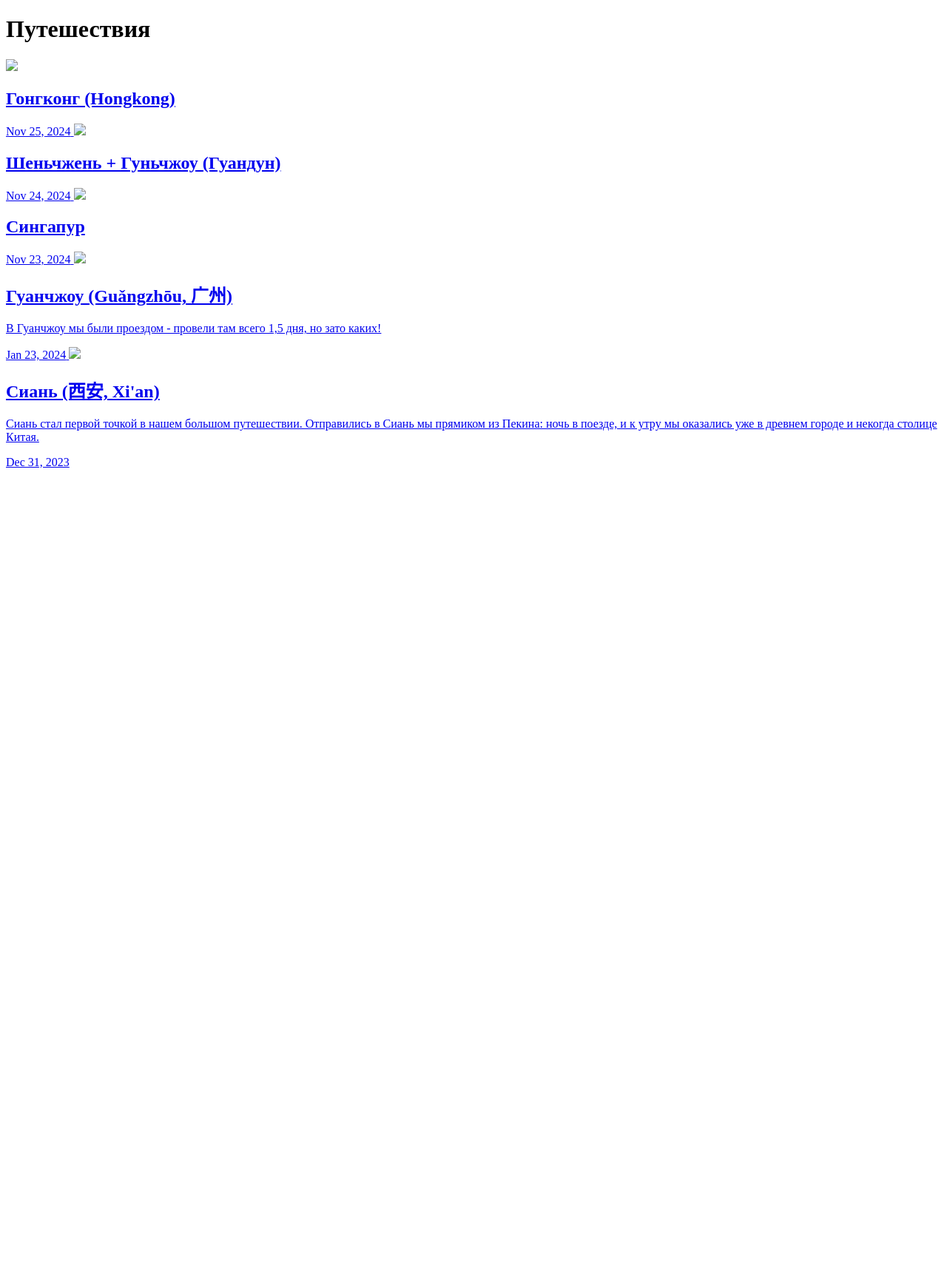
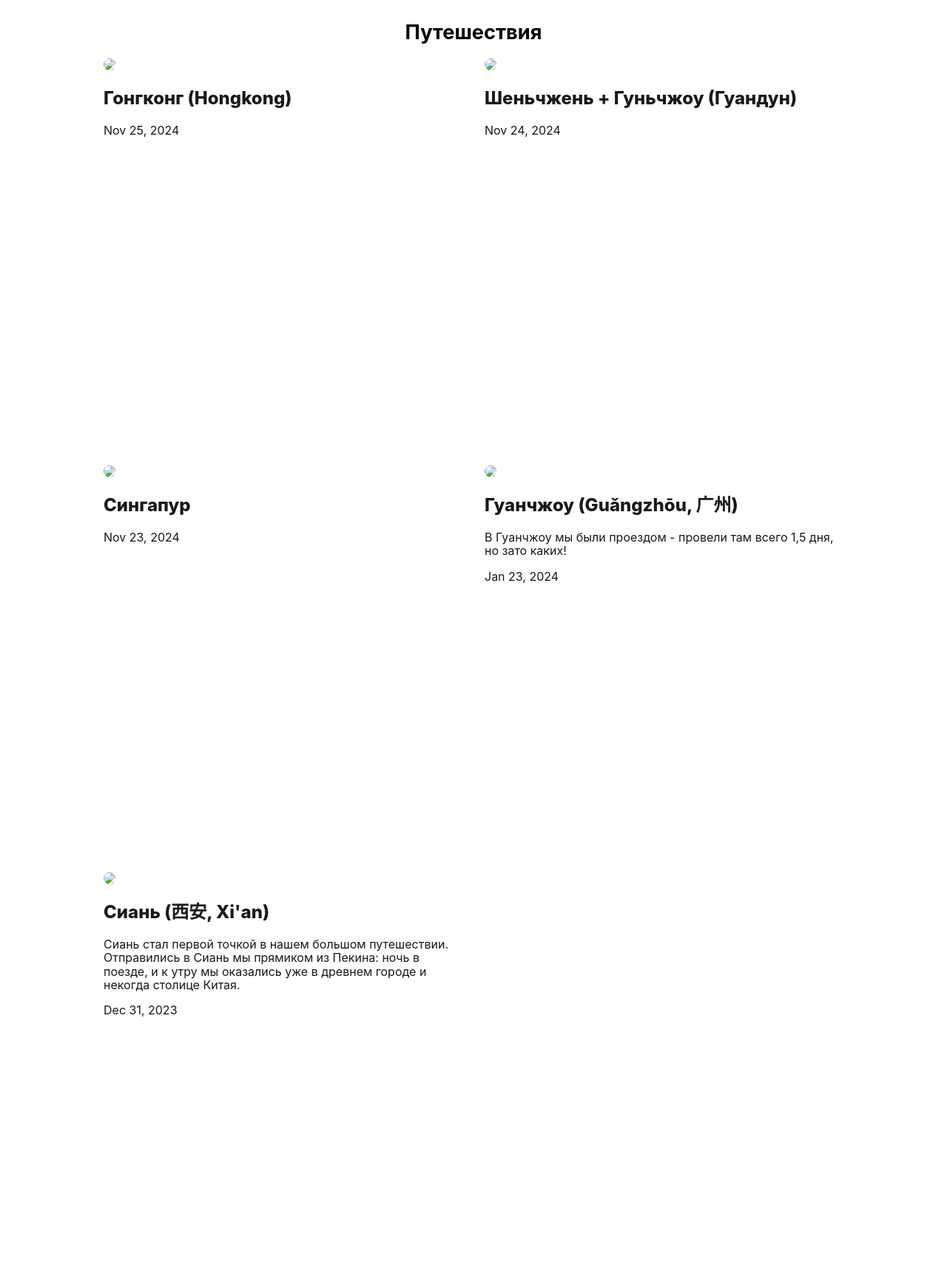
Before and after one commit to yarkivaev/blog, a Jekyll site: the page built from index.markdown, in a window 1280 px wide. Shown: the whole page at 74% size. Built offline with Jekyll 4.4.1, drawn with Linux system fonts in a browser that asks for light colours; before the commit the page ends 900 px from its top, so only the background shows below that.

Commit message:
refactor styles for home pages

```diff
--- a/css/travel-home-page.css
+++ b/css/travel-home-page.css
@@ -1,80 +1,85 @@
-/* Container for the articles list */
-.articles_list {
-  display: flex;
-  flex-direction: column; /* Stack panels vertically */
-  gap: 20px; /* Space between panels */
-  max-height: 80vh; /* Limit the height to 80% of the viewport */
-  overflow-y: auto; /* Enable vertical scrolling */
-  padding: 100px;
-  border: 1px solid #ddd; /* Optional: Border for the scrollable area */
-  border-radius: 8px; /* Rounded corners for aesthetics */
-  background-color: #f9f9f9; /* Optional: Light background color */
+.home {
+  display: grid;
+  width: 100%;
+  height: 100%;
+  justify-items: center;
 }
 
-/* Individual article panels */
-.aricles_item {
-  flex: none; /* Prevent panels from stretching */
-  background: #fff; /* White background for contrast */
-  border: 1px solid #ccc; /* Border for individual panels */
-  border-radius: 8px; /* Rounded corners */
-  padding: 16px;
-  box-shadow: 0 4px 8px rgba(0, 0, 0, 0.1); /* Subtle shadow */
-  transition: transform 0.2s, box-shadow 0.2s; /* Add hover effects */
+.items {
+  max-width: 1000px;
+  padding: 0 20px;
+  display: grid;
+  gap: 20px; /* Space between panels */
+  overflow-y: auto; /* Enable vertical scrolling */
+  grid-template-columns: repeat(1, 1fr);
+  grid-template-rows: repeat(auto-fill, 1fr);
+  grid-auto-flow: dense;
 }
 
-.aricles_item:hover {
-  transform: translateY(-3px); /* Lift panel slightly on hover */
-  box-shadow: 0 6px 12px rgba(0, 0, 0, 0.2); /* Enhance shadow on hover */
-}
-
-/* Header styles */
-.article_card_header {
-  margin-bottom: 10px;
-}
-
-.article_card_header .post-meta {
+.item {
   display: block;
-  font-size: 12px;
-  color: #888;
-  margin-bottom: 5px;
-}
-
-.article_card_header .post-link {
-  font-size: 18px;
-  color: #333;
+  height: 100%;
   text-decoration: none;
 }
 
-.article_card_header .post-link:hover {
-  text-decoration: underline;
+.item_title, .item_description, .post-meta, .header  {
+  font-family: Inter, Helvetica Neue, Helvetica, sans-serif;
+  font-stretch: normal;
+  font-style: normal;
+  line-height: 1.15em;
+  text-align: left;
+  word-wrap: break-word;
 }
 
-/* Content styles */
-.article_card_content {
-  font-size: 18px;
-  color: #555;
-}
-.article_card_image img {
-  width: 100%;  /* Make the image responsive (it fills the width of the container) */
-  height: auto; /* Maintain the aspect ratio */
-  object-fit: cover; /* Crop the image to fill the container without distortion */
-  border-radius: 4px; /* Optional: Rounded corners for images */
+.header {
+  margin: 20px 0;
+  font-size: 1.7rem;
 }
 
-/* Text styles */
-.article_card_text {
-    flex: 1 1 200px; /* The text will take up remaining space (at least 200px wide) */
-    max-width: 400px; /* Limit max width for the text */
-  }
+.item_description, .post-meta {
+  font-weight: normal;
+  font-size: 1rem;
+  color: #1A1919;
+}
+
+.item_title {
+  font-weight: 800;
+  font-size: 1.5rem;
+  color: #1A1919;
+}
+
+.item_img {
+  width: 100%;  /* Make the image responsive (it fills the width of the container) */
+  object-fit: contain; /* Crop the image to fill the container without distortion */
+  border-radius: 10px; /* Optional: Rounded corners for images */
+}
 
 /* Optional: Constrain image size on larger devices */
-@media (min-width: 768px) {
+@media (min-width: 550px) {
+  .items {
+    display: grid;
+    gap: 30px; /* Space between panels */
+    overflow-y: auto; /* Enable vertical scrolling */
+    grid-template-columns: repeat(2, 1fr);
+    grid-template-rows: repeat(auto-fill, 1fr);
+    grid-auto-flow: dense;
+    grid-auto-rows: 430px; /* Базовая высота строки */
+  }
   .article_card_image img {
     max-width: 600px; /* Set max width for larger screens */
   }
 }
 
-@media (min-width: 1024px) {
+@media (min-width: 850px) {
+  .items {
+    display: grid;
+    gap: 30px; /* Space between panels */
+    overflow-y: auto; /* Enable vertical scrolling */
+    grid-template-columns: repeat(2, 1fr);
+    grid-template-rows: repeat(auto-fill, 1fr);
+    grid-auto-flow: dense;
+    grid-auto-rows: 520px; /* Базовая высота строки */
+  }
   .article_card_image img {
     max-width: 800px; /* Set max width for even larger screens */
   }
```
